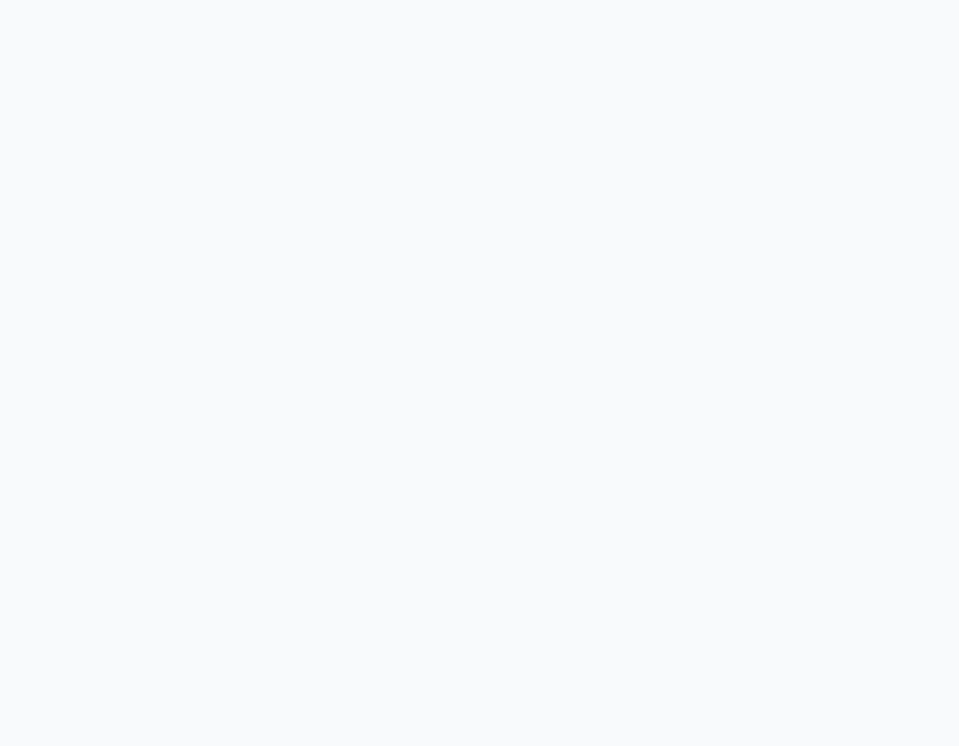
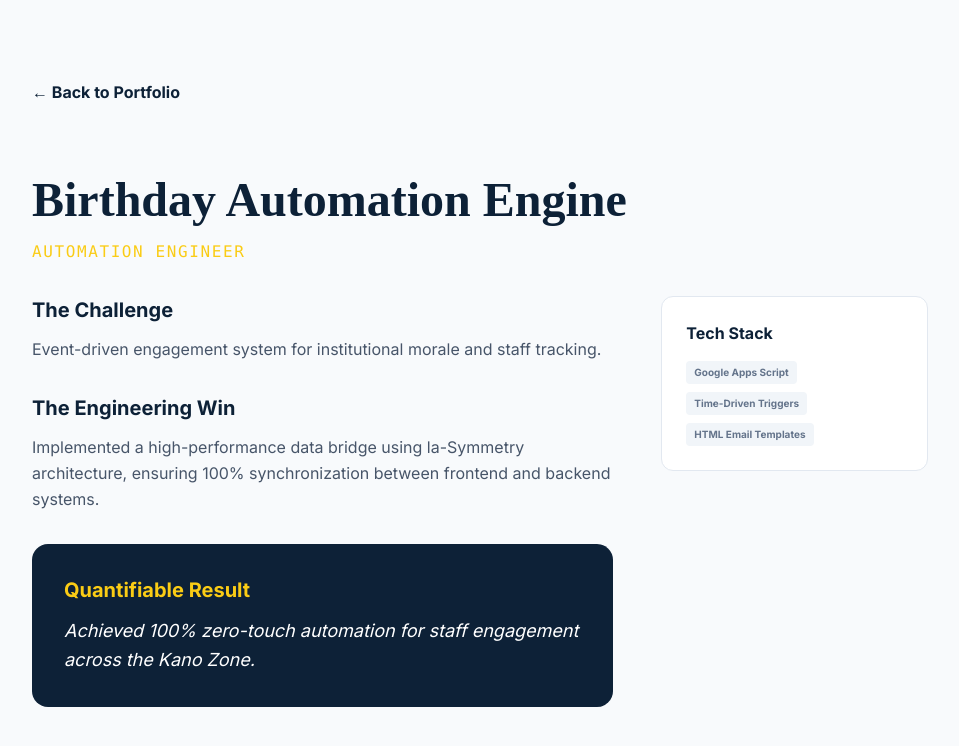
Before and after one commit to beylabs/bey-portfolio, a Next.js app: page /projects/birthday-automation in a window 1280 px wide. Before the commit this address had no page. Shown: the top 746 px of the page, without its empty margins (160-1119 px from the left). Built offline with nearby package versions, Linux system fonts and the light colour scheme.

Commit message:
Fix: Implemented explicit slug system for project routing

```diff
--- a/app/projects/[slug]/page.tsx
+++ b/app/projects/[slug]/page.tsx
@@ -2,7 +2,7 @@ import { PROJECTS } from '../../../constants/projects';
 import { notFound } from 'next/navigation';
 
 export default function ProjectPage({ params }: { params: { slug: string } }) {
-  const project = PROJECTS.find(p => p.title.toLowerCase().replace(/ /g, '-') === params.slug);
+  const project = PROJECTS.find(p => p.slug === params.slug);
 
   if (!project) return notFound();
 
--- a/components/sections/Impact.tsx
+++ b/components/sections/Impact.tsx
@@ -16,9 +16,7 @@ export default function Impact() {
         </div>
 
         <div className="grid grid-cols-1 md:grid-cols-3 gap-8">
-          {PROJECTS.map((proj, i) => {
-            const slug = proj.title.toLowerCase().replace(/ /g, '-');
-            return (
+          {PROJECTS.map((proj, i) => (
             <motion.div
               key={i}
               whileHover={{ y: -10 }}
@@ -42,13 +40,12 @@ export default function Impact() {
                     </span>
                   ))}
                 </div>
-                  <Link href={`/projects/${slug}`} className="text-center py-2 bg-midnight text-white text-sm font-bold rounded-lg hover:bg-slate-800 transition-colors">
+                <Link href={`/projects/${proj.slug}`} className="text-center py-2 bg-midnight text-white text-sm font-bold rounded-lg hover:bg-slate-800 transition-colors">
                   View Full Case Study
                 </Link>
               </div>
             </motion.div>
-            );
-          })}
+          ))}
         </div>
       </div>
     </section>
--- a/constants/projects.ts
+++ b/constants/projects.ts
@@ -1,5 +1,6 @@
 export const PROJECTS = [
   {
+    slug: "nbais-portal",
     title: "NBAIS Headcount Portal",
     role: "Lead Systems Architect",
     description: "A mission-critical human capital management system for government staff tracking.",
@@ -9,6 +10,7 @@ export const PROJECTS = [
     color: "from-blue-600 to-midnight"
   },
   {
+    slug: "nizam-portal",
     title: "Nizam Academic Portal",
     role: "Product Lead",
     description: "Enterprise-grade educational infrastructure for academic record management.",
@@ -18,6 +20,7 @@ export const PROJECTS = [
     color: "from-indigo-600 to-midnight"
   },
   {
+    slug: "birthday-automation",
     title: "Birthday Automation Engine",
     role: "Automation Engineer",
     description: "Event-driven engagement system for institutional morale and staff tracking.",
```
Lines whose indentation alone changed are shown as unchanged.
